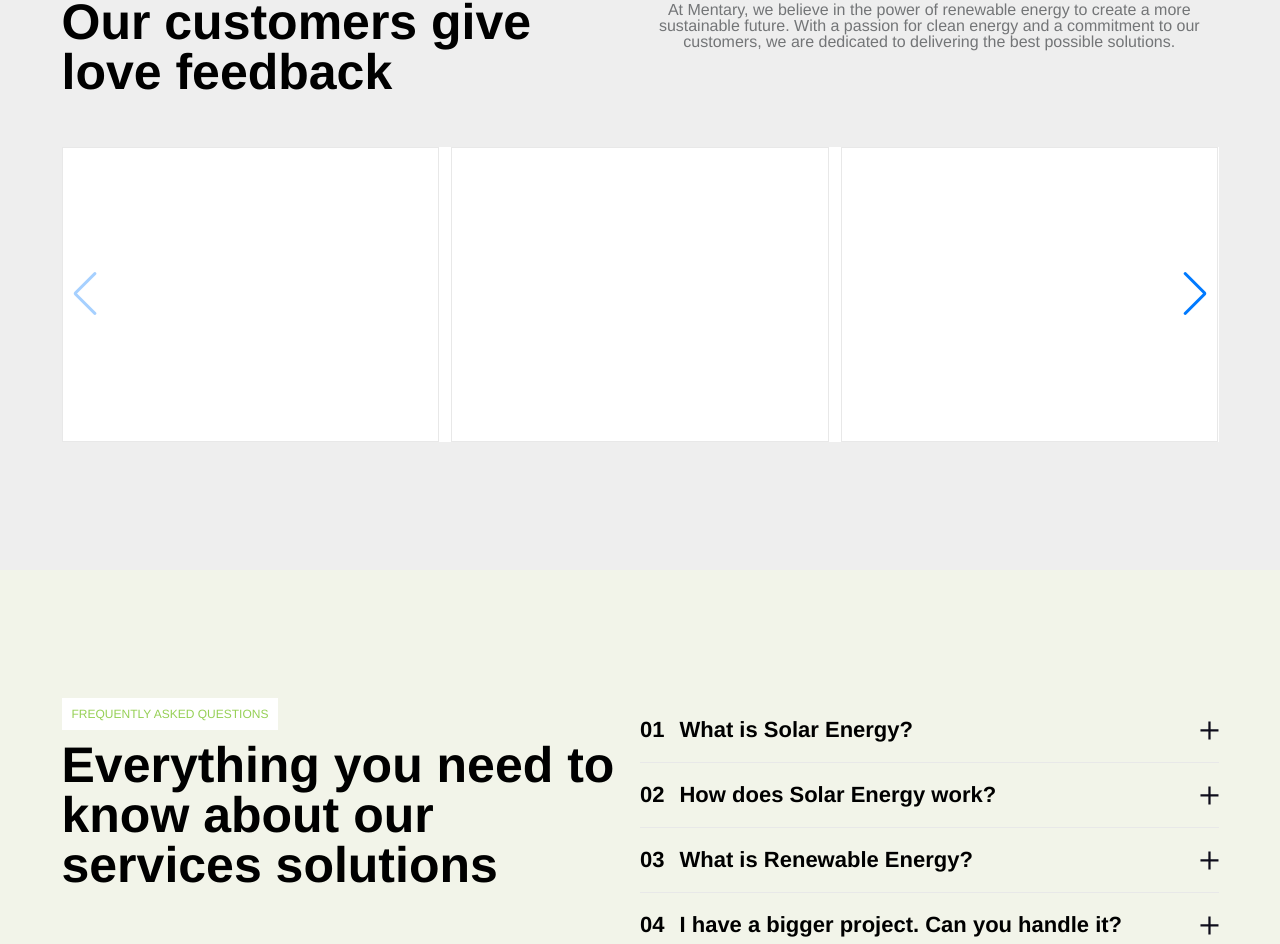
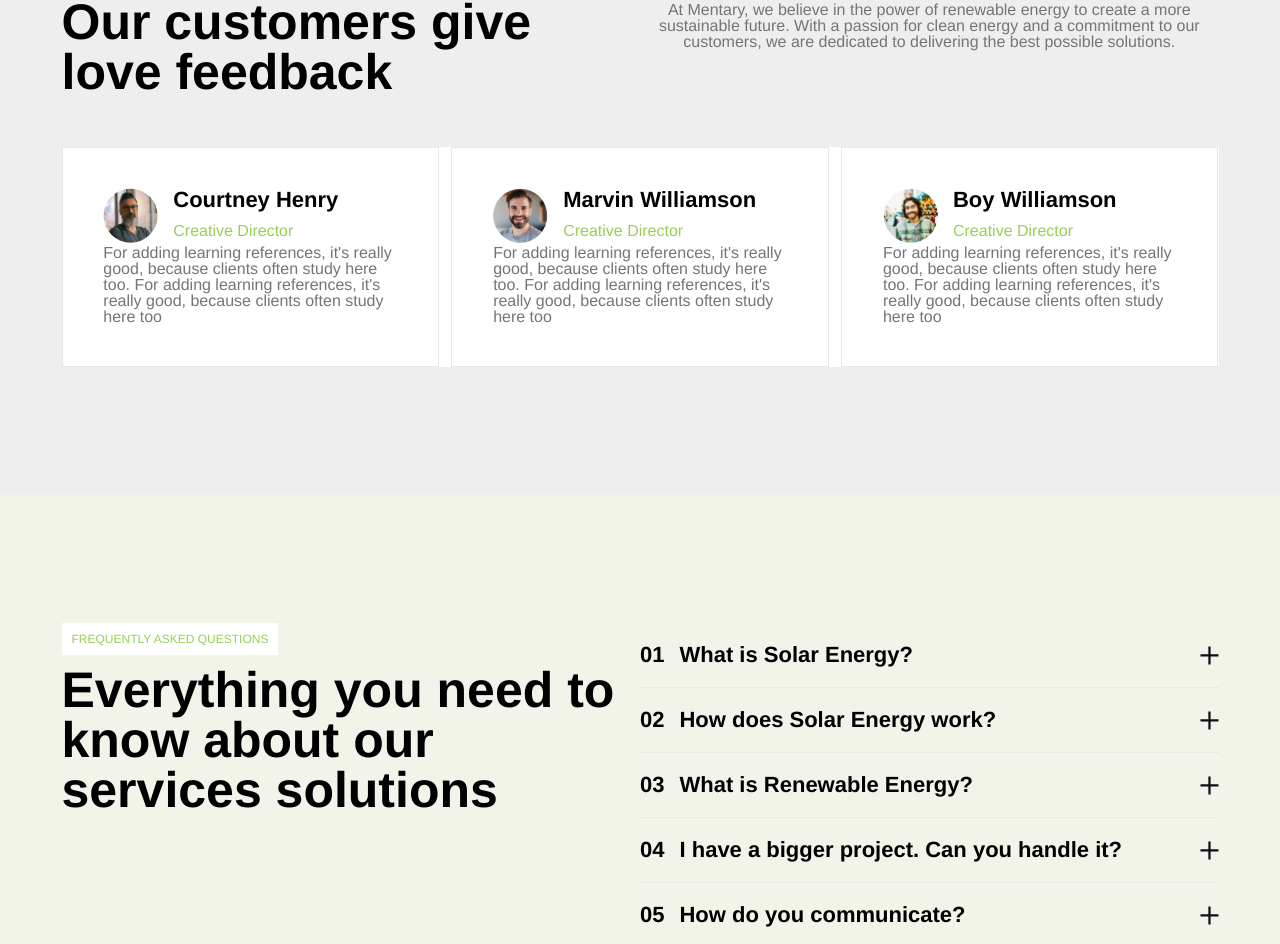
Before and after one commit to riadthedev/solar-website, a Next.js app: page / in a window 1280 px wide. Shown: the part 5337-6281 px from the top of the page. Built offline with nearby package versions, Linux system fonts and the light colour scheme.

Commit message:
fix: text and card

```diff
--- a/src/components/home/Carousel.tsx
+++ b/src/components/home/Carousel.tsx
@@ -58,20 +58,37 @@ import './styles.css';
 // import required modules
 import { Navigation } from 'swiper/modules';
 
+const TestimonialCard:React.FC<{name?: string, title?: string, image: string}> = ({name = 'Courtney Henry', title = 'Creative Director', image }) => {
+  return (
+          <div className='border border-[#e8e8e8] text-left  w-full h-[22rem] p-[4.08rem] flex flex-col justify-between'>
+            <div className='flex'>
+              <div className='size-[5.5rem] rounded-full mr-[1.5rem]'>
+                <img src={image} alt="" />
+              </div>
+              <div className='flex flex-col justify-between'>
+                <p className='text-[2.2rem] font-semibold leading-[2.42rem]'>{name}</p>
+                <p className='text-[#96D055] text-[1.6rem] leading-[2.56rem]'>{title}</p>
+              </div>
+            </div>
+            <p className='text-[1.6rem] text-[#737577]'> For adding learning references, it's really good, because clients often study here too. For adding learning references, it's really good, because clients often study here too </p>
+          </div>
+  )
+}
+
 export default function App() {
   return (
     <>
-      <Swiper navigation={true} modules={[Navigation]} className="bg-red-600">
+      <Swiper navigation={false} modules={[Navigation]} className="bg-red-600">
         <SwiperSlide className='flex gap-x-5'>
+          <TestimonialCard image='/assets/images/courtney.svg'/>
+          <TestimonialCard name='Marvin Williamson' image='/assets/images/marvin.svg' />
+          <TestimonialCard name='Boy Williamson' image='/assets/images/boy.svg'/>
+        </SwiperSlide>
+        {/* <SwiperSlide className='flex gap-x-5'>
           <div className='border border-[#e8e8e8] w-full h-[29.5rem]'/>
           <div className='border border-[#e8e8e8] w-full h-[29.5rem]'/>
           <div className='border border-[#e8e8e8] w-full h-[29.5rem]'/>
-        </SwiperSlide>
-        <SwiperSlide className='flex gap-x-5'>
-          <div className='border border-[#e8e8e8] w-full h-[29.5rem]'/>
-          <div className='border border-[#e8e8e8] w-full h-[29.5rem]'/>
-          <div className='border border-[#e8e8e8] w-full h-[29.5rem]'/>
-        </SwiperSlide>
+        </SwiperSlide> */}
       </Swiper>
     </>
   );
```
